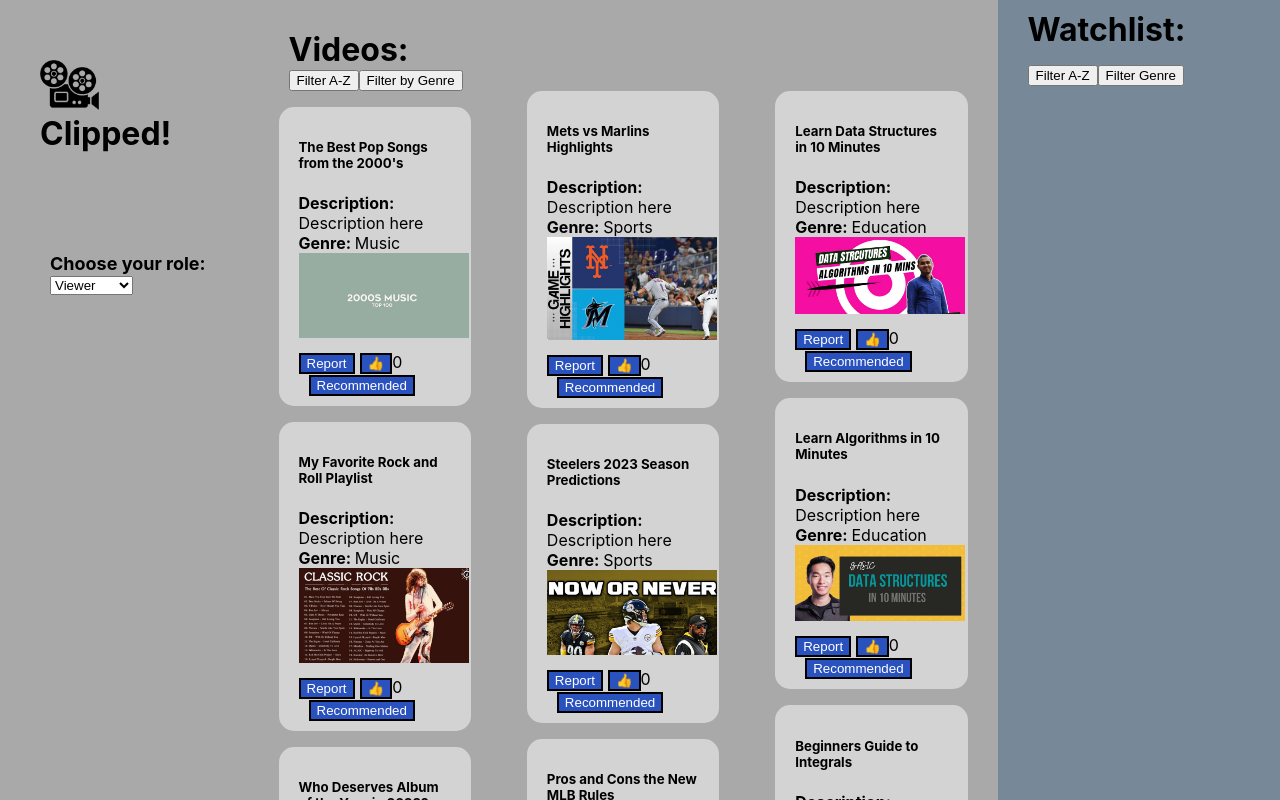
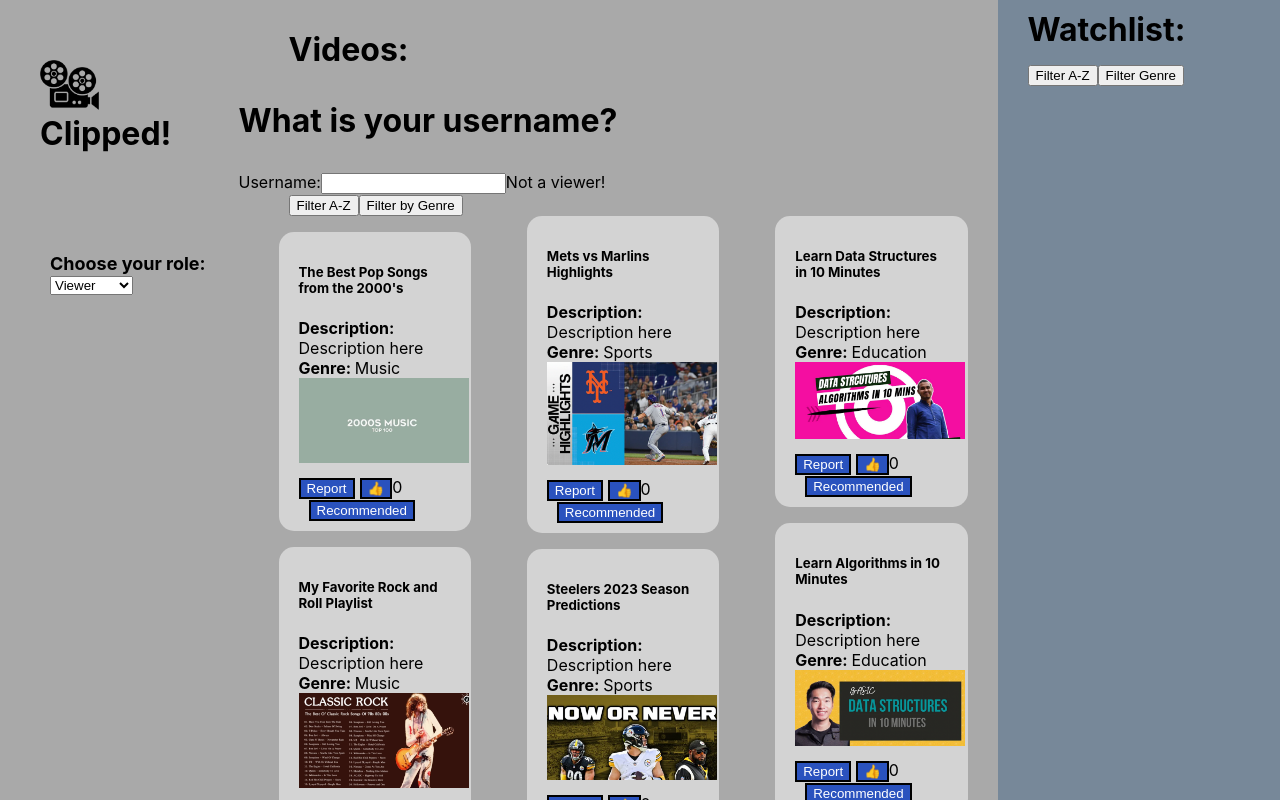
Before and after one commit to jameskrienen/CISC-275-Final-Project, a React (Create React App) app: page / in a window 1280 px wide. Shown: the top 800 px of the page. Built offline with nearby package versions, Linux system fonts and the light colour scheme.

Commit message:
add higher functionality for username input for each role

```diff
--- a/src/components/DragDrop.tsx
+++ b/src/components/DragDrop.tsx
@@ -1,4 +1,4 @@
-import React, { useState } from "react";
+import React, { useEffect, useState } from "react";
 import { useDrop } from "react-dnd";
 import "../App.css";
 import VideoComponent from "./VideoComponent";
@@ -9,21 +9,43 @@ import "./DragDrop.css";
 import { Creator } from "../interfaces/CreatorInterface";
 import { Moderator } from "../interfaces/ModeratorInterface";
 import placeholderimage from "../placeholder.jpeg";
+import { Viewer } from "../interfaces/ViewerInterface";
 
 function DragDrop({ role }: { role: string }): JSX.Element {
-    //const users = ["Dan", "Jess", "James"];
-    const creators = ["Dan", "Jess", "James"];
-    const moderators = ["Dan", "Jess", "James"];
+    const users = ["Dan", "Jess", "James"];
     const [currentModerator, setCurrentModerator] = useState<Moderator>({
-        review_list: []
+        review_list: [],
+        username: ""
     });
+
+    function updateModerator(event: React.ChangeEvent<HTMLInputElement>) {
+        setCurrentModerator({
+            ...currentModerator,
+            username: event.target.value
+        });
+    }
     const [currentCreator, setCurrentCreator] = useState<Creator>({
-        username: "Dan",
+        username: "",
         createdVideos: [],
         flaggedVideos: [],
         blockedUsers: []
     });
-    const [currentUser, setCurrentUser] = useState<string>("Dan");
+    function updateCreator(event: React.ChangeEvent<HTMLInputElement>) {
+        setCurrentCreator({
+            ...currentCreator,
+            username: event.target.value
+        });
+    }
+
+    const [currentViewer, setCurrentViewer] = useState<Viewer>({
+        username: "",
+        watchlist: []
+    });
+
+    function updateViewer(event: React.ChangeEvent<HTMLInputElement>) {
+        setCurrentViewer({ ...currentViewer, username: event.target.value });
+    }
+
     const [allVideos, setAllVideos] = useState<Video[]>(VIDEOS);
     const [watchList, setWatchList] = useState<Video[]>([]);
 
@@ -68,6 +90,10 @@ function DragDrop({ role }: { role: string }): JSX.Element {
             setCurrentCreator({ ...currentCreator, createdVideos: newList });
         }
     }
+
+    useEffect(() => {
+        console.log(allVideos);
+    }, [allVideos]);
 
     function updateModeratorVideos(newVideo: Video) {
         const videoNames: string[] = currentModerator.review_list.map(
@@ -137,6 +163,7 @@ function DragDrop({ role }: { role: string }): JSX.Element {
         const newVideos = [...allVideos, video];
         setAllVideos(newVideos);
     }
+
     function updateCentralList(toEdit: Video) {
         const vidNames = allVideos.map((video: Video) => video.name);
         if (vidNames.includes(toEdit.name)) {
@@ -166,17 +193,12 @@ function DragDrop({ role }: { role: string }): JSX.Element {
         }
     }
 
-    function updateUser(event: React.ChangeEvent<HTMLInputElement>) {
-        setCurrentUser(event.target.value);
-    }
-
     const [filteredWatchlist, setFilteredWatchlist] = useState<string>("");
     function filterWatchlistAlphabet() {
         setFilteredWatchlist("Name");
         const sortedData = [...watchList].sort((vid1, vid2) => {
             return vid1.name.localeCompare(vid2.name);
         });
-        console.log(watchList);
         setWatchList(sortedData);
     }
 
@@ -225,6 +247,32 @@ function DragDrop({ role }: { role: string }): JSX.Element {
                             }}
                         >
                             Videos:
+                        </div>
+                        <div>
+                            <p
+                                style={{
+                                    fontWeight: "bold",
+                                    fontSize: "xx-large"
+                                }}
+                            >
+                                What is your username?
+                            </p>
+                            <Form.Group>
+                                <Form.Label>Username:</Form.Label>
+                                <Form.Control
+                                    value={currentViewer.username}
+                                    onChange={updateViewer}
+                                ></Form.Control>
+                                <Form.Label>
+                                    {users.includes(currentViewer.username)
+                                        ? "Welcome "
+                                        : ""}
+                                    {users.includes(currentViewer.username)
+                                        ? currentViewer.username
+                                        : "Not a viewer"}
+                                    {"!"}
+                                </Form.Label>
+                            </Form.Group>
                         </div>
                         <span style={{ marginLeft: "50px" }}>
                             <Button onClick={filterAlphabet}>Filter A-Z</Button>
@@ -376,16 +424,20 @@ function DragDrop({ role }: { role: string }): JSX.Element {
                                 <Form.Group>
                                     <Form.Label>Username:</Form.Label>
                                     <Form.Control
-                                        value={currentUser}
-                                        onChange={updateUser}
+                                        value={currentModerator.username}
+                                        onChange={updateModerator}
                                     ></Form.Control>
                                     <Form.Label>
-                                        {moderators.includes(currentUser)
+                                        {users.includes(
+                                            currentModerator.username
+                                        )
                                             ? "Welcome "
                                             : ""}
-                                        {moderators.includes(currentUser)
-                                            ? currentUser
-                                            : "Not a creator"}
+                                        {users.includes(
+                                            currentModerator.username
+                                        )
+                                            ? currentModerator.username
+                                            : "Not a moderator"}
                                         {"!"}
                                     </Form.Label>
                                 </Form.Group>
@@ -464,15 +516,15 @@ function DragDrop({ role }: { role: string }): JSX.Element {
                         <Form.Group>
                             <Form.Label>Username:</Form.Label>
                             <Form.Control
-                                value={currentUser}
-                                onChange={updateUser}
+                                value={currentCreator.username}
+                                onChange={updateCreator}
                             ></Form.Control>
                             <Form.Label>
-                                {creators.includes(currentUser)
+                                {users.includes(currentCreator.username)
                                     ? "Welcome "
                                     : ""}
-                                {creators.includes(currentUser)
-                                    ? currentUser
+                                {users.includes(currentCreator.username)
+                                    ? currentCreator.username
                                     : "Not a creator"}
                                 {"!"}
                             </Form.Label>
--- a/src/interfaces/ModeratorInterface.tsx
+++ b/src/interfaces/ModeratorInterface.tsx
@@ -3,4 +3,5 @@ import { Video } from "../interfaces/VideoInterface";
 export interface Moderator {
     // List of videos that have bene flagged for review
     review_list: Video[];
+    username: string;
 }
```
Also changed, not shown: src/how-to5.jpeg (deleted).
